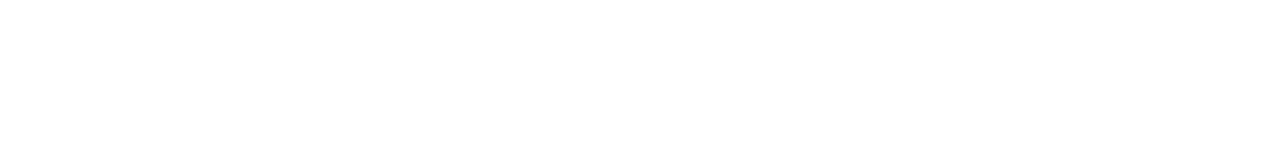
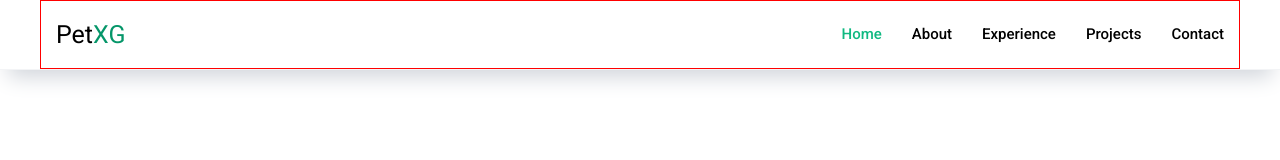
Before and after one commit to Densitty/web_folio, a website: page index.html in a window 1280 px wide. Drawn offline with Linux system fonts and the light colour scheme.

Commit message:
adding and styling the navbar

```diff
--- a/index.html
+++ b/index.html
@@ -31,5 +31,32 @@
     <link rel="stylesheet" href="./styles/app.css" />
     <title>Folio</title>
   </head>
-  <body></body>
+  <body>
+    <!-- navbar -->
+    <nav class="nav">
+      <div class="nav__wrapper">
+        <div class="nav__wrapper__logo">
+          <a href="#" class="nav__wrapper__logo__icon"> Pet<span>XG</span> </a>
+        </div>
+        <ul class="nav__wrapper__links">
+          <li class="nav__wrapper__links__link">
+            <a href="#" class="nav__wrapper__links__link__anchor">Home</a>
+          </li>
+          <li class="nav__wrapper__links__link">
+            <a href="#" class="nav__wrapper__links__link__anchor">about</a>
+          </li>
+          <li class="nav__wrapper__links__link">
+            <a href="#" class="nav__wrapper__links__link__anchor">experience</a>
+          </li>
+          <li class="nav__wrapper__links__link">
+            <a href="#" class="nav__wrapper__links__link__anchor">projects</a>
+          </li>
+          <li class="nav__wrapper__links__link">
+            <a href="#" class="nav__wrapper__links__link__anchor">contact</a>
+          </li>
+        </ul>
+      </div>
+    </nav>
+    <!-- navbar ends-->
+  </body>
 </html>
--- /dev/null
+++ b/styles/abstracts/_index.scss
@@ -0,0 +1,3 @@
+@forward "./colors";
+@forward "./variables";
+@forward "./mixins";
--- /dev/null
+++ b/styles/abstracts/_mixins.scss
@@ -0,0 +1,23 @@
+@mixin flexDisplay($mainDir, $crossDir) {
+  display: flex;
+  justify-content: $mainDir;
+  align-items: $crossDir;
+}
+
+@mixin twoColumns($col1, $col2, $rows) {
+  display: grid;
+  grid-template-columns: $col1 $col2;
+  grid-template-rows: $rows;
+}
+
+@mixin position($name, $top, $right, $bottom, $left) {
+  position: $name;
+  top: $top;
+  right: $right;
+  bottom: $bottom;
+  left: $left;
+}
+
+@mixin containerPadding {
+  padding: 0 1.5rem;
+}
--- a/styles/base/_variables.scss
+++ b/styles/abstracts/_variables.scss
@@ -1,2 +1,2 @@
 $fontFamily: "Roboto", sans-serif;
-$fontWeightNormal: 400;
+$maxWidth: 120rem;
--- a/styles/app.scss
+++ b/styles/app.scss
@@ -1,3 +1,6 @@
 // base module
+@use "./base/typography";
 @use "./base/globals";
-@use "./base/typography";
+
+// component modules
+@use "./components/nav";
--- a/styles/base/_globals.scss
+++ b/styles/base/_globals.scss
@@ -7,3 +7,12 @@
 html {
   font-size: 62.5%;
 }
+
+a {
+  text-decoration: none;
+}
+
+ul,
+li {
+  list-style: none;
+}
--- a/styles/base/_typography.scss
+++ b/styles/base/_typography.scss
@@ -1,5 +1,7 @@
+@use "../abstracts/index" as *;
+
 body {
-  font-family: "Roboto", sans-serif;
+  font-family: $fontFamily;
   font-weight: 400;
   line-height: 1.5;
 }
--- /dev/null
+++ b/styles/components/_nav.scss
@@ -0,0 +1,71 @@
+// @use "../abstracts/colors";
+// @use "../abstracts/mixins";
+@use "../abstracts/" as *;
+
+// @debug colors.$gray-500;
+$grid-cols: (auto, max-content);
+
+.nav {
+  width: 100%;
+  height: 7rem;
+  background-color: $white;
+  box-shadow: 0px 15px 21px -8px $gray-300;
+  -webkit-box-shadow: 0px 15px 21px -8px $gray-300;
+  -moz-box-shadow: 0px 15px 21px -8px $gray-300;
+  position: fixed;
+  top: 0;
+  left: 0;
+  border-bottom: 0.1rem solid $gray-100;
+
+  &__wrapper {
+    border: 1px solid red;
+    width: 100%;
+    height: 100%;
+    max-width: $maxWidth;
+    margin: 0 auto;
+    display: grid;
+    /* grid-template-columns: auto max-content; */
+    @include containerPadding;
+    @include twoColumns(auto, max-content, null);
+    justify-content: space-between;
+    align-items: center;
+    // gap: 1rem;
+
+    &__links {
+      // display: flex;
+      display: grid;
+      grid-template-columns: repeat(5, auto);
+      column-gap: 1rem;
+
+      &__link {
+        text-transform: capitalize;
+        font-size: 1.5rem;
+        font-weight: 500;
+        padding: 0 1rem;
+
+        &__anchor {
+          color: $black;
+        }
+
+        &:first-of-type &__anchor {
+          color: $green-500;
+        }
+
+        &:last-of-type {
+          padding-right: 0;
+        }
+      }
+    }
+
+    &__logo {
+      &__icon {
+        color: $black;
+        font-size: 2.5rem;
+
+        span {
+          color: $green-600;
+        }
+      }
+    }
+  }
+}
```
Also changed, not shown: styles/app.css.
